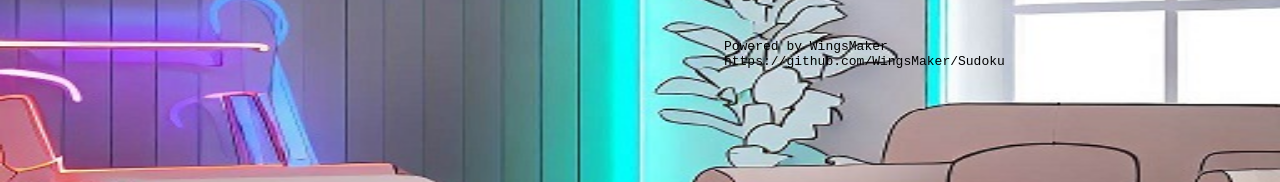
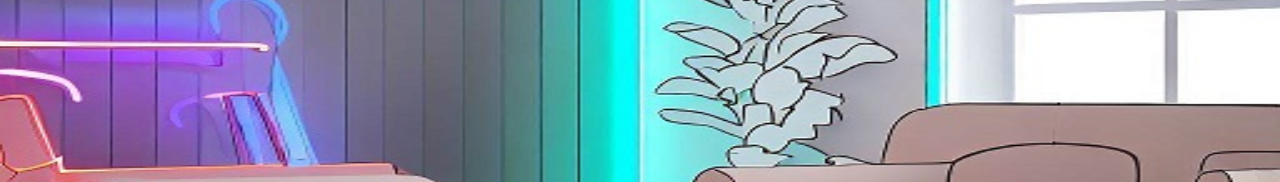
Before and after one commit to WingsMaker/Sudoku, a plain HTML site: page index.html in a window 1280 px wide. Shown: the part 346-528 px from the top of the page. Drawn offline with Linux system fonts and the light colour scheme.

Commit message:
Update index.html

```diff
--- a/index.html
+++ b/index.html
@@ -70,10 +70,5 @@
     <script src="userActions.js"></script>
     <script src="solver.js"></script>
     <script src="script.js"></script>
-
-<pre>
-Powered by WingsMaker
-https://github.com/WingsMaker/Sudoku
-</pre>
 </body>
 </html>
```
